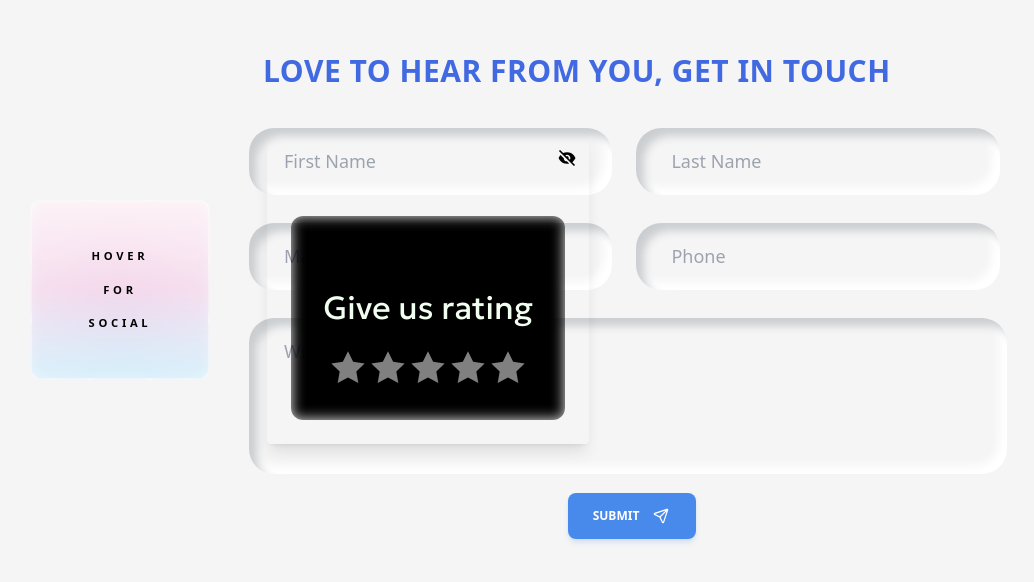
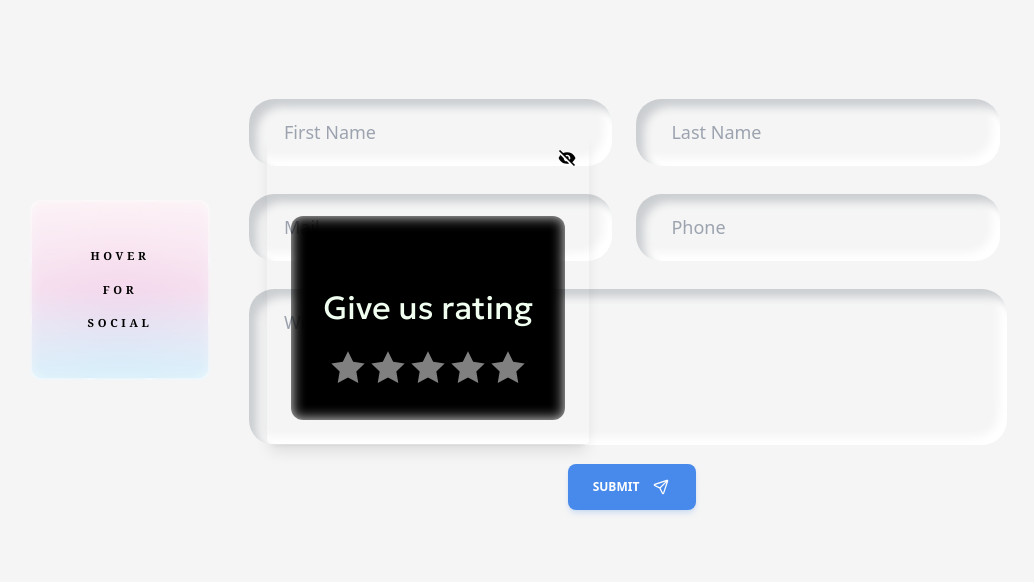
Before and after one commit to athar-ansari/portfolio, a React (Vite) app: page /contact in a window 1280 px wide. Shown: the part 110-692 px from the top of the page, without its empty margins (212-1246 px from the left). Built offline with nearby package versions, Linux system fonts and the light colour scheme.

Commit message:
first commit

```diff
--- a/src/Components/Contact/Contact.jsx
+++ b/src/Components/Contact/Contact.jsx
@@ -28,7 +28,7 @@ const Contact = () => {
     <>
       <div className="sctn-wrppr bg-[#f5f5f5] overflow-hidden xs:max-h-dvh lg:h-dvh lg:overflow-hidden">
         {showPopup && (
-          <div className="popup-wrapper fixed inset-0 flex items-center justify-center z-50">
+          <div className="popup-wrapper fixed inset-0 flex items-center justify-center z-50 ">
             <motion.div className="popup-message p-6 rounded shadow-lg relative"
               variants={variants}
               initial="hidden"
@@ -313,7 +313,7 @@ const Contact = () => {
               </a>
             </div>
 
-            <p className="text">
+            <p className="text font-serif font-black">
               HOVER
               <br />
               <br />
--- a/src/Components/Contact/ContactForm/ContactForm.jsx
+++ b/src/Components/Contact/ContactForm/ContactForm.jsx
@@ -1,6 +1,5 @@
 import React from 'react'
 import { motion } from "framer-motion";
-
 
 const ContactForm = () => {
   return (
@@ -11,41 +10,44 @@ const ContactForm = () => {
         animate={{ x: 0 }}
         transition={{ duration: 0.5 }}
       >
-            <form action="#" method="POST">
-              <h2 className="form-title text-[royalblue] opacity-62">
-                LOVE TO HEAR FROM YOU, GET IN TOUCH
-              </h2>
+        <form name="contact" method="POST" data-netlify="true" netlify-honeypot="bot-field" netlify>
+          <input type="hidden" name="form-name" value="contact" />
           <div className="form-fields">
             <div className="form-group">
               <input
                 type="text"
-                    className="fname"
+                name="fname"
                 placeholder="First Name"
+                required
+                autoComplete='off'
               />
             </div>
             <div className="form-group">
               <input
                 type="text"
-                    className="lname"
+                name="lname"
                 placeholder="Last Name"
+                required
+                autoComplete='off'
               />
             </div>
             <div className="form-group">
-                  <input type="email" className="email" placeholder="Mail" />
+              <input type="email" name="email" placeholder="Mail" required autoComplete='off' />
             </div>
             <div className="form-group">
-                  <input type="text" className="phone" placeholder="Phone" />
+              <input type="text" name="phone" placeholder="Phone" required autoComplete='off' />
             </div>
             <div className="form-group">
               <textarea
                 name="message"
-                    id=""
                 placeholder="Write Your Message...."
+                required
+                autoComplete='off'
               ></textarea>
             </div>
           </div>
           <div className="submit">
-                <button className="submit-button ">
+            <button type="submit" className="submit-button bg-[#488aec]">
               <span>
                 Submit
                     <svg
--- a/src/Components/Contact/RatingCard/StarRating.jsx
+++ b/src/Components/Contact/RatingCard/StarRating.jsx
@@ -42,7 +42,7 @@ const StarRating = () => {
 
   return (
 
-      <div className="container justify-center items-center font-Geologica">
+      <div className="container justify-center items-center font-Geologica ">
         <div className="info">
           <div className="emoji">{ratings[currentRatingIndex].emoji}</div>
           <div className="status">{ratings[currentRatingIndex].name}</div>
```
Lines whose indentation alone changed are shown as unchanged.
